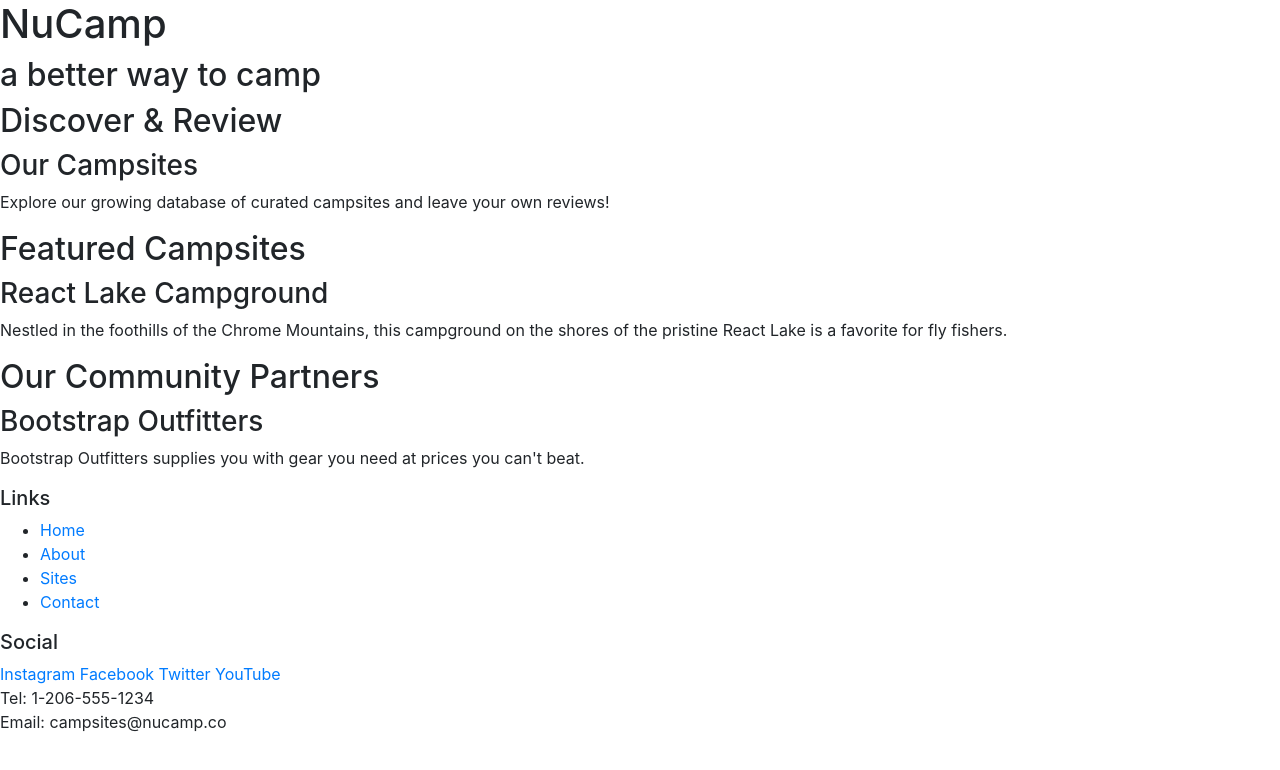
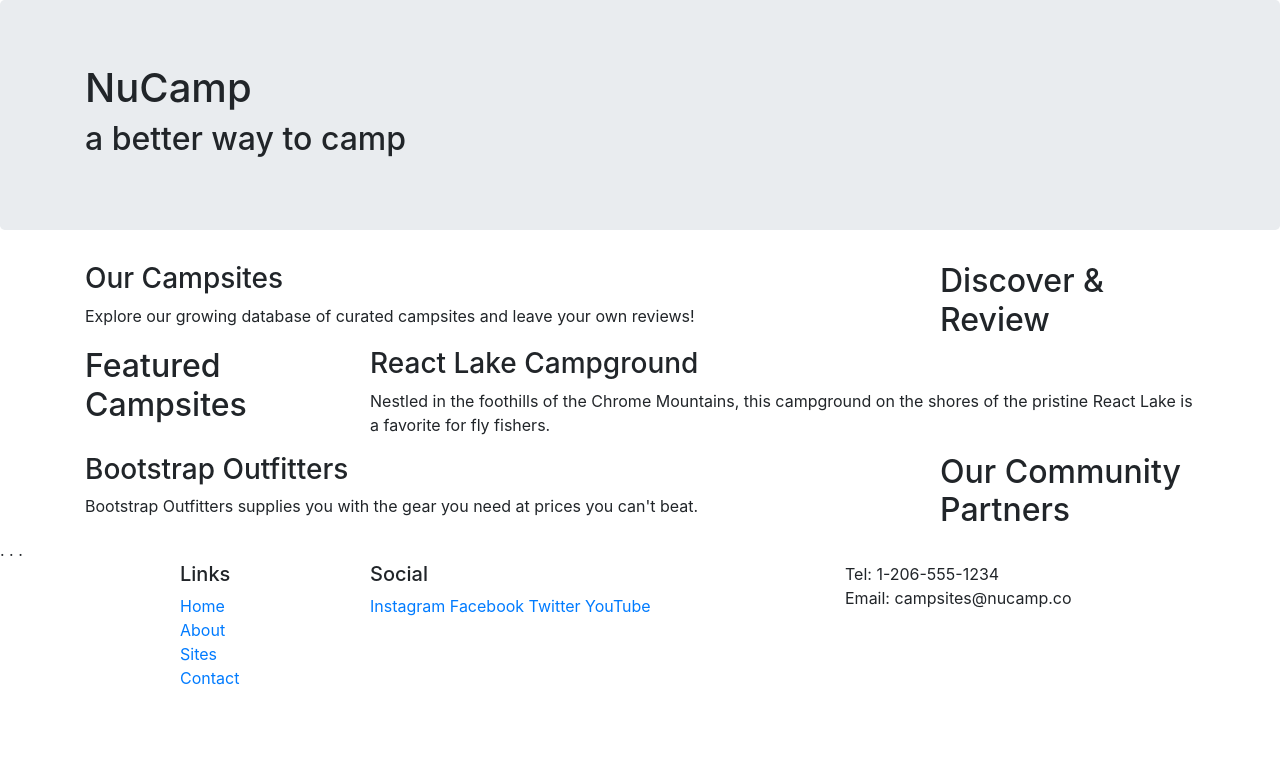
Before and after one commit to ivethgaracia05/nucampsite, a website: page index.html in a window 1280 px wide. Drawn offline with nearby package versions, Linux system fonts and the light colour scheme.

Commit message:
Bootstrap Grid

```diff
--- /dev/null
+++ b/aboutus.html
@@ -0,0 +1,92 @@
+<!DOCTYPE html>
+<html lang="en">
+
+<head>
+    <!-- Required meta tags always come first -->
+    <meta charset="utf-8" />
+    <meta name="viewport" content="width=device-width, initial-scale=1" />
+
+    <link rel="stylesheet" href="node_modules/bootstrap/dist/css/bootstrap.min.css" />
+    <link rel="stylesheet" href="https://fonts.googleapis.com/css?family=Lobster|Open+Sans" />
+    <link rel="stylesheet" href="css/styles.css" />
+
+    <title>NuCamp: A Better Way To Camp</title>
+</head>
+
+<body>
+
+    <header class="jumbotron jumbotron-fluid">
+        <div class="container">
+            <div class="row">
+                <div class="col">
+                    <h1>NuCamp</h1>
+                    <h2>a better way to camp</h2>
+                </div>
+            </div>
+        </div>
+    </header>
+
+    <div>
+        <div>
+            <div>
+               <h2>About Us</h2>
+               <hr />
+            </div>
+        </div>
+
+        <div>
+            <div>
+                <h3>Our Mission</h3>
+                <p>We present a curated database of the best campsites in the vast woods and backcountry of the World Wide Web Wilderness. We increase access to adventure for the public while promoting safe and respectful use of resources. The expert wilderness trekkers on our staff personally verify each campsite to make sure that they are up to our standards. We also present a platform for campers to share reviews on campsites they have visited with each other.</p>
+            </div>
+        </div>
+
+        <div>
+            <div>
+                <h3>Community Partners</h3>
+                <h4>Bootstrap Outfitters <small>Outdoor Gear Specialists</small></h4>
+                <p>Bootstrap Outfitters supplies you with the gear you need at prices you can't beat.</p>
+                <h4>Git Out Expeditions <small>Group Adventure Expeditions</small></h4>
+                <p>Join Git Out Expeditions to explore new horizons with a group of other adventurers!</p>
+                <h4>Mongo Fly Shop <small>Your Neighborhood Fly Fishing Shop</small></h4>
+                <p>Need a new fishing pole, a tacklebox, or flies of all kinds? Stop by Mongo Fly Shop.</p>
+                <h4>Node Outdoor Apparel <small>Outdoor Clothes & Shoes</small></h4>
+                <p>From polar fleeces to swimsuits, hiking boots to waders, a visit to Node will be sure to get you covered.</p>
+            </div>
+        </div>
+    </div>
+
+    <footer>
+        <div class="container">
+            <div class="row">
+                <div class="col-4 col-sm-2 offset-1">
+                    <h5>Links</h5>
+                    <ul class="list-unstyled">
+                        <li><a href="index.html">Home</a></li>
+                        <li><a href="#">About</a></li>
+                        <li><a href="#">Sites</a></li>
+                        <li><a href="#">Contact</a></li>
+                    </ul>
+                </div>
+                <div class="col-6 col-sm-5 text-center">
+                    <h5>Social</h5>
+                    <a href="http://instagram.com/">Instagram</a>
+                    <a href="http://facebook.com/">Facebook</a>
+                    <a href="http://twitter.com/">Twitter</a>
+                    <a href="http://youtube.com/">YouTube</a>
+                </div>
+                <div class="col-sm-4 text-center">
+                    Tel: 1-206-555-1234<br />
+                    Email: campsites@nucamp.co
+                </div>
+           </div>
+        </div>
+    </footer>
+
+    <script src="node_modules/jquery/dist/jquery.slim.min.js"></script>
+    <script src="node_modules/popper.js/dist/umd/popper.min.js"></script>
+    <script src="node_modules/bootstrap/dist/js/bootstrap.min.js"></script>
+
+</body>
+
+</html>
--- a/index.html
+++ b/index.html
@@ -14,51 +14,74 @@
 
 <body>
 
-    <header>
-        <div>
+    <header class="jumbotron">
+        <div class="container">
+            <div class="row">
+                <div class="col">
                     <h1>NuCamp</h1>
                     <h2>a better way to camp</h2>
                 </div>
+            </div>
+        </div>
     </header>
 
-    <div>
+    <div class="container">
+        <div class="row">
+            <div class="col-sm-4 order-sm-last col-md-3">
                 <h2>Discover & Review</h2>
+            </div>
+            <div class="col">
                 <h3>Our Campsites</h3>
                 <p>Explore our growing database of curated campsites and leave your own reviews!</p>
             </div>
+        </div>
 
-    <div>
+        <div class="row">
+            <div class="col-sm-4 col-md-3">
                 <h2>Featured Campsites</h2>
+            </div>
+            <div class="col">
                 <h3>React Lake Campground</h3>
         		<p>Nestled in the foothills of the Chrome Mountains, this campground on the shores of the pristine React Lake is a favorite for fly fishers.</p>
    			</div>
-
-    <div>
-        <h2>Our Community Partners</h2>
-        <h3>Bootstrap Outfitters</h3>
-        <p>Bootstrap Outfitters supplies you with gear you need at prices you can't beat.</p>
         </div>
 
+        <div class="row">
+            <div class="col-sm-4 order-sm-last col-md-3">
+                <h2>Our Community Partners</h2>
+            </div>
+            <div class="col">
+                <h3>Bootstrap Outfitters</h3>
+        		<p>Bootstrap Outfitters supplies you with the gear you need at prices you can't beat.</p>
+            </div>
+        </div>
+    </div>
+. . .
+
     <footer>
-        <div>
+        <div class="container">
+            <div class="row">
+                <div class="col-4 col-sm-2 offset-1">
                     <h5>Links</h5>
-            <ul>
+            		<ul class="list-unstyled">
                         <li><a href="#">Home</a></li>
                         <li><a href="#">About</a></li>
                         <li><a href="#">Sites</a></li>
                         <li><a href="#">Contact</a></li>
                     </ul>
                 </div>
-        <div>
+                <div class="col-6 col-sm-5">
                 	<h5>Social</h5>
                     <a href="http://instagram.com/">Instagram</a>
                     <a href="http://facebook.com/">Facebook</a>
                     <a href="http://twitter.com/">Twitter</a>
                     <a href="http://youtube.com/">YouTube</a>
                 </div>
-        <div>
+                <div class="col-sm-4">
                     Tel: 1-206-555-1234<br />
                     Email: campsites@nucamp.co
+                </div>
+           </div>
         </div>
     </footer>
 
```
Lines whose indentation alone changed are shown as unchanged.
